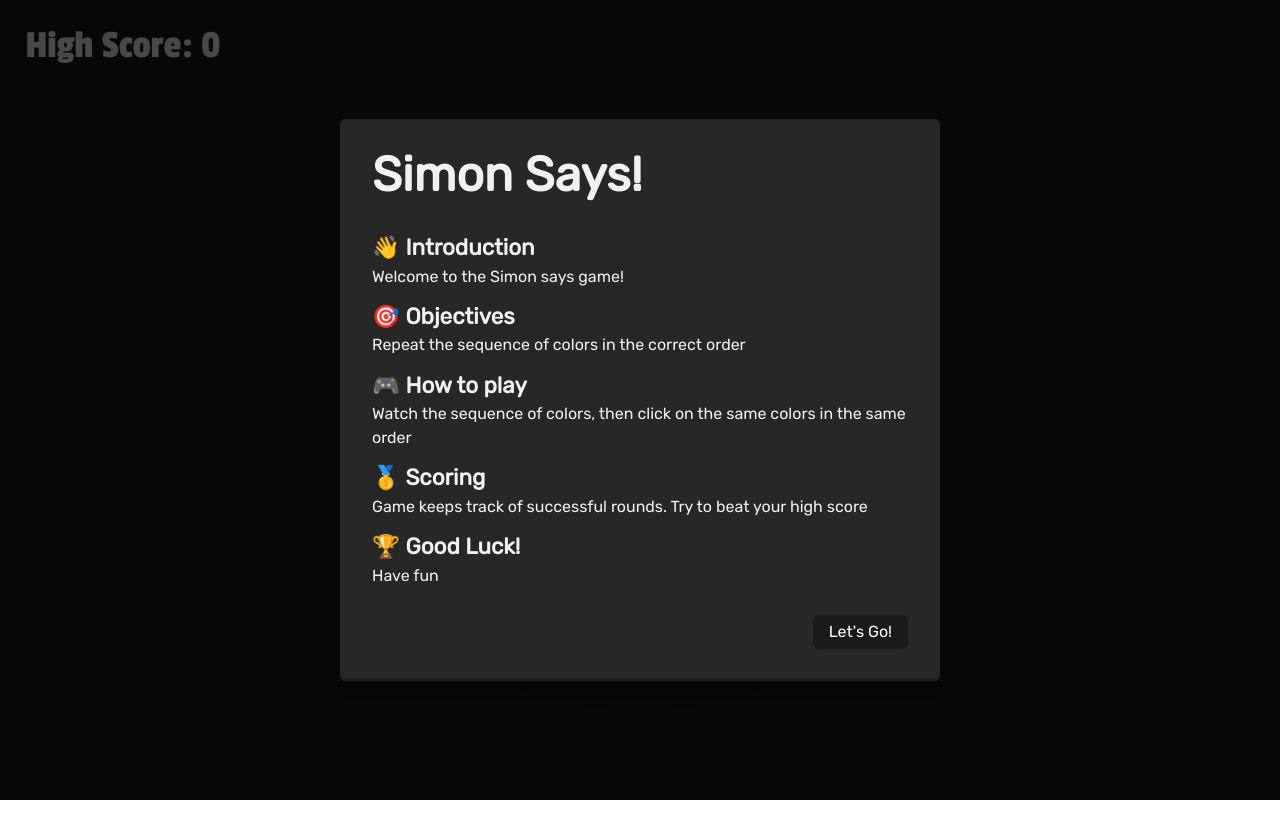
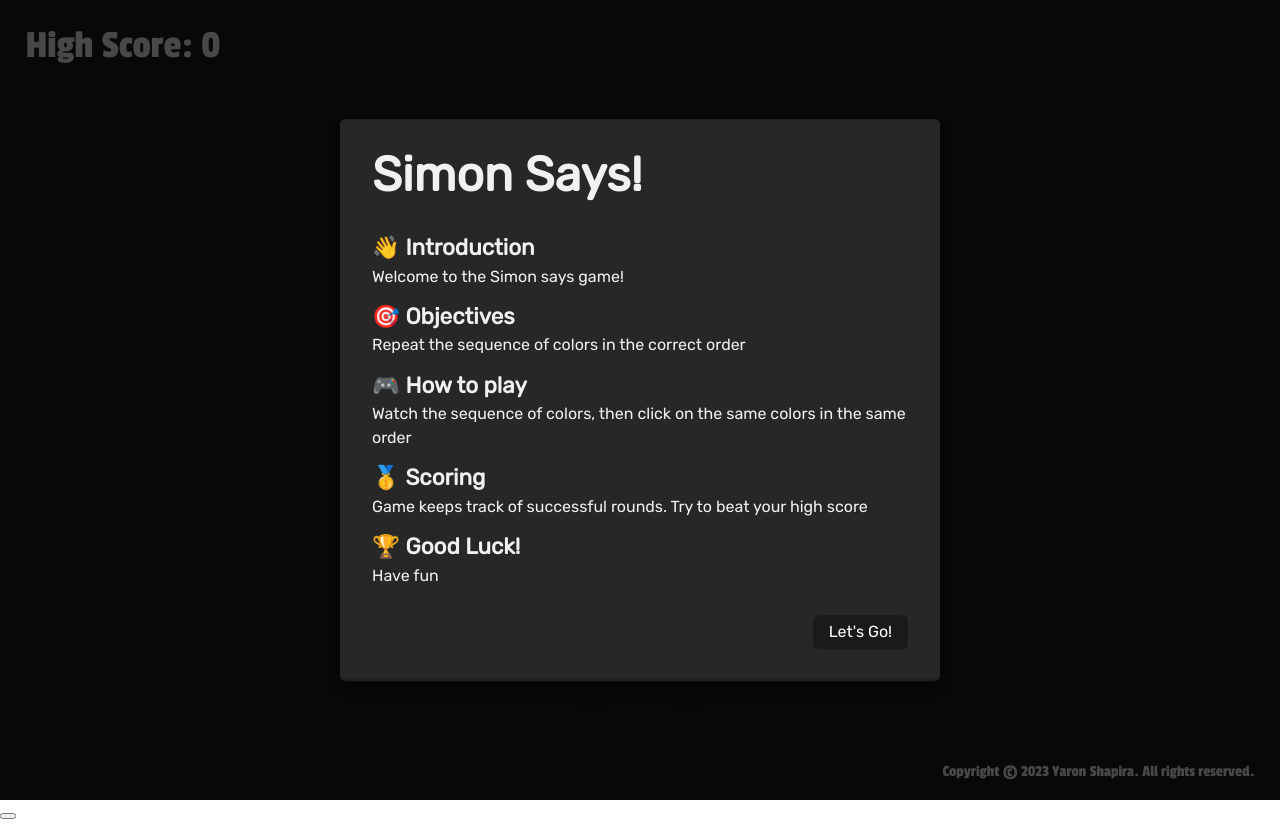
Before and after one commit to YaronShapira/simon-says, a React (Create React App) app: page / in a window 1280 px wide. Before the commit the page ends 800 px from the top, so only its background shows below. Built offline with nearby package versions, Linux system fonts and the light colour scheme; no server answers.

Commit message:
added readme file

```diff
--- a/src/assets/style/pages/simon-says.scss
+++ b/src/assets/style/pages/simon-says.scss
@@ -7,4 +7,11 @@
         left: 2%;
         font-size: 2.5rem;
     }
+
+    .copyright {
+        position: fixed;
+        bottom: 2%;
+        right: 2%;
+        font-size: 1rem;
+    }
 }
--- a/src/ts/cmps/GameBoard.tsx
+++ b/src/ts/cmps/GameBoard.tsx
@@ -6,6 +6,7 @@ import audioUrl2 from '../../assets/sounds/simonSound2.mp3'
 import audioUrl3 from '../../assets/sounds/simonSound3.mp3'
 import audioUrl4 from '../../assets/sounds/simonSound4.mp3'
 import audioLoseURL from '../../assets/sounds/error.wav'
+
 const SHOW_COLOR_TIME: number = 500
 const simonColors: string[] = ['red', 'green', 'yellow', 'blue']
 const simonSoundsMap: { [key: string]: HTMLAudioElement } = {
@@ -27,7 +28,6 @@ export default function GameBoard({ gameState, setGameState, onLose }: IProps) {
     const [isUserTurn, setIsUserTurn] = useState<Boolean>(false)
 
     const gameBoardRef = useRef() as RefObject<HTMLDivElement>
-    // const colorTimeoutId = useRef<ReturnType<typeof setTimeout> | null>(null)
     const colorTimeoutId = useRef<any>(null)
 
     useEffect(() => {
--- a/src/ts/pages/SimonSays.tsx
+++ b/src/ts/pages/SimonSays.tsx
@@ -13,6 +13,11 @@ export interface IState {
 }
 
 export default function SimonSays() {
+
+    const [highScore, setHighScore] = useState(0)
+    const [isInstructionsOpen, setIsInstructionsOpen] = useState(true)
+    const [gameState, setGameState] = useState<IState['gameState']>({ isPlaying: false, isLost: false, score: 0 })
+
     useEffect(() => {
         getHighScore()
     }, [])
@@ -35,9 +40,6 @@ export default function SimonSays() {
         setGameState({ score: 0, isLost: false, isPlaying: true })
         setIsInstructionsOpen(false)
     }
-    const [highScore, setHighScore] = useState(0)
-    const [isInstructionsOpen, setIsInstructionsOpen] = useState(true)
-    const [gameState, setGameState] = useState<IState['gameState']>({ isPlaying: false, isLost: false, score: 0 })
 
     return (
         <div className='simon-says'>
@@ -45,6 +47,8 @@ export default function SimonSays() {
             {isInstructionsOpen && <InstructionsModal onStart={onStart} />}
             <GameBoard gameState={gameState} setGameState={setGameState} onLose={onLose} />
             {gameState.isLost && <LostModal score={gameState.score} onStart={onStart} />}
+            <div className='copyright'>Copyright © 2023 Yaron Shapira. All rights reserved.</div>
+            <button></button>
         </div>
     )
 }
```
Also changed, not shown: 1 other file (tests, documents, lock files or other folders).
